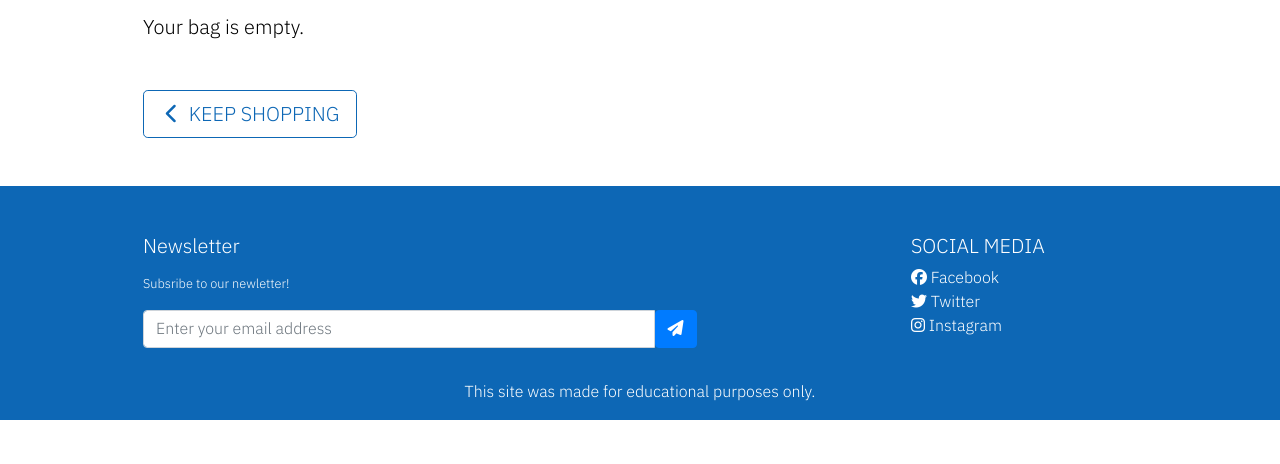
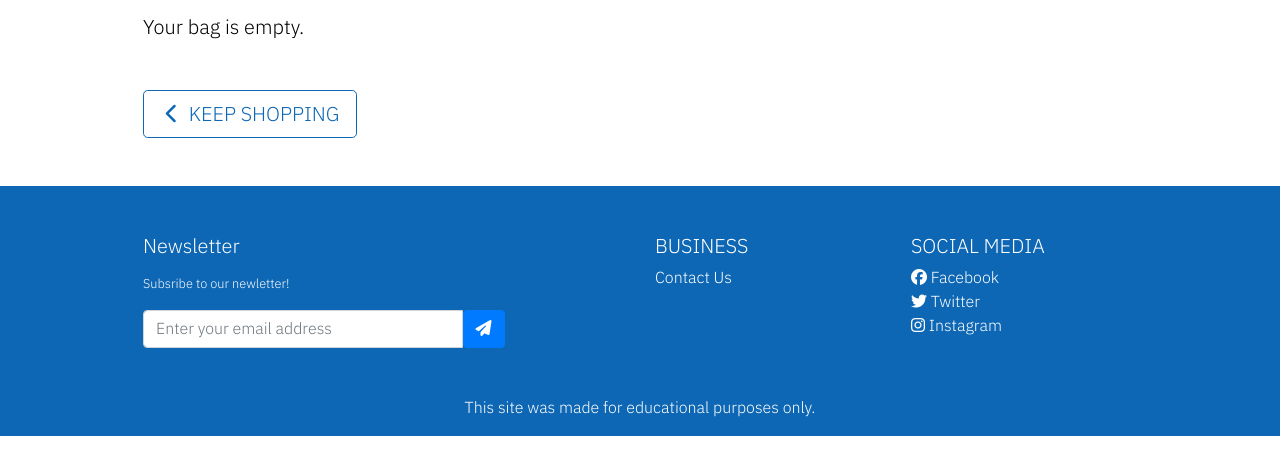
Before and after one commit to iKelvvv/MS5, a Django app: page /bag/ in a window 1280 px wide. Shown: the part 336-800 px from the top of the page. Run offline with Django 3.2, Linux system fonts and the light colour scheme; some libraries are stand-ins or nearby versions.

Commit message:
Add contact link to footer

```diff
--- a/templates/base.html
+++ b/templates/base.html
@@ -152,7 +152,7 @@
             <footer class="page-footer font-small pt-5 mt-5">
                 <div class="container text-center text-md-left">
                     <div class="row">
-                        <div class="col-md-9 mt-md-0 mt-3">
+                        <div class="col-md-6 mt-md-0 mb-3">
                             <h5 class="text-white mb-3">Newsletter</h5>
                             <p class="small text-white">Subsribe to our newletter!</p>
                             <form class="newsletter-form" action="#">
@@ -166,7 +166,14 @@
                             </form>
                         </div>
 
-                        <hr class="w-100 d-md-none pb-3">
+                        <div class="col-md-3 mb-md-0 mb-3">
+                            <h5 class="text-uppercase">Business</h5>
+                            <ul class="list-unstyled">
+                                <li>
+                                    <a href="{% url 'contact' %}" class="text-white">Contact Us</a>
+                                </li>
+                            </ul>
+                        </div>
 
                         <div class="col-md-3 mb-md-0 mb-3">
                             <h5 class="text-uppercase">Social Media</h5>
```
